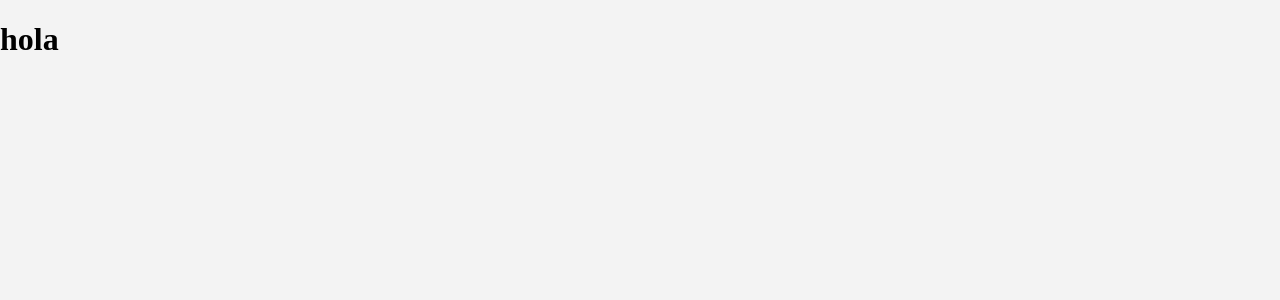
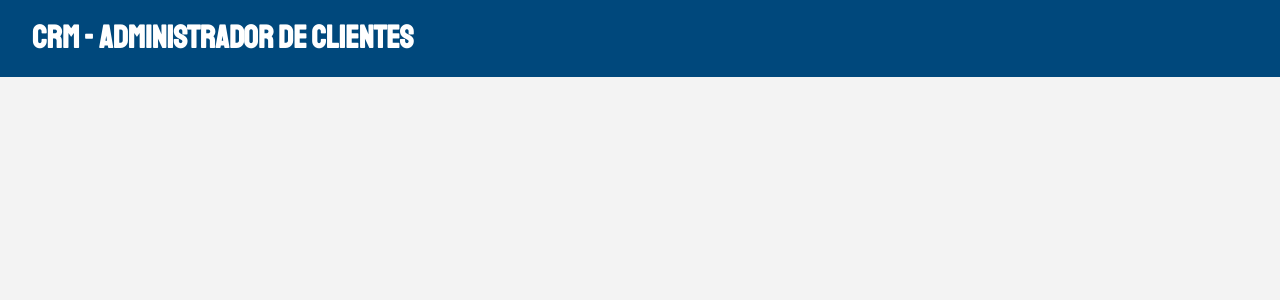
Before and after one commit to jjalviarez/cliente-api, a React (Create React App) app: page / in a window 1280 px wide. Shown: the top 300 px of the page. Built offline with nearby package versions, Linux system fonts and the light colour scheme.

Commit message:
Componente Header

```diff
--- a/public/index.html
+++ b/public/index.html
@@ -4,6 +4,7 @@
     <meta charset="utf-8">
     <meta name="viewport" content="width=device-width, initial-scale=1">
     <link rel="shortcut icon" href="%PUBLIC_URL%/favicon.ico">
+    <link href="https://fonts.googleapis.com/css2?family=Staatliches&display=swap" rel="stylesheet">
     <link rel="stylesheet" href="https://use.fontawesome.com/releases/v5.8.1/css/all.css" integrity="sha384-50oBUHEmvpQ+1lW4y57PTFmhCaXp0ML5d60M1M7uH2+nqUivzIebhndOJK28anvf" crossorigin="anonymous">    <link rel="stylesheet" href="/css/app.css">
     <link rel="stylesheet" href="/css/normalize.css">
 
--- a/src/App.js
+++ b/src/App.js
@@ -1,8 +1,13 @@
-import React from 'react';
+import React, {Fragment} from 'react';
+
+/***** Hayout */
+import Header from "./components/layout/Header";
 
 const App = () => {
   return (
-    <h1>hola</h1>
+    <Fragment>
+      <Header />
+    </Fragment>
     )
 }
 
--- /dev/null
+++ b/src/components/layout/Header.js
@@ -0,0 +1,13 @@
+import React from 'react';
+
+const Header = () => {
+    return (
+        <header className="barra">
+            <div className="contenedor">
+                <h1>CRM - Administrador de Clientes</h1>
+            </div>
+        </header>
+    );
+};
+
+export default Header;
```
